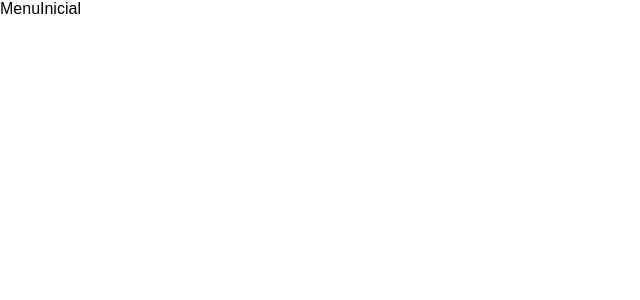
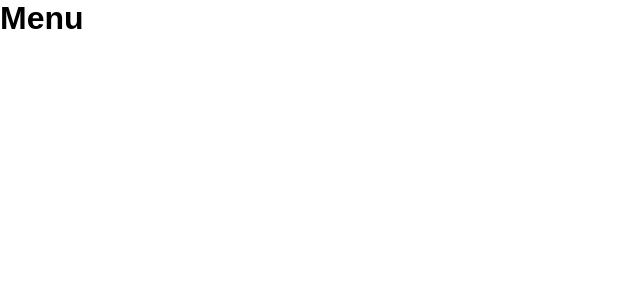
Before and after one commit to starxdlcf/GinKQuiz, a React (Vite) app: page /menu in a window 1280 px wide. Shown: the top 300 px of the page, without its empty margins (0-640 px from the left). Built offline with nearby package versions, Linux system fonts and the light colour scheme; a web font is replaced by a local one.

Commit message:
Update MenuInicial.jsx

```diff
--- a/src/components/components/menuInicial/MenuInicial.jsx
+++ b/src/components/components/menuInicial/MenuInicial.jsx
@@ -2,6 +2,8 @@ import React from 'react'
 
 export const MenuInicial = () => {
   return (
-    <div>MenuInicial</div>
+    <div>
+      <h1>Menu</h1>
+    </div>
   )
 }
```
